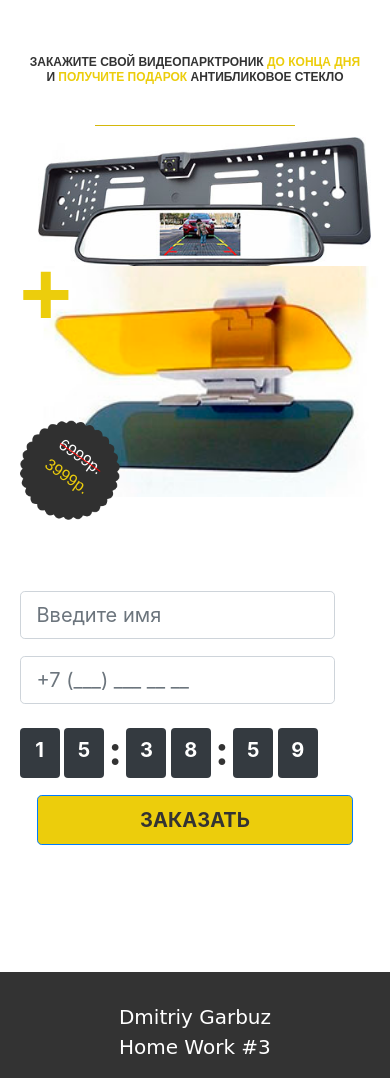
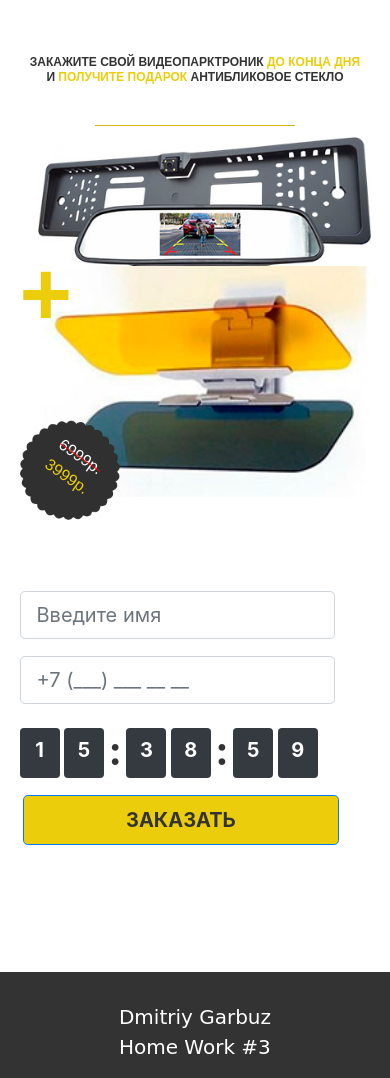
Before and after one commit to DmitriyGarbuz/autoshophomework, a plain HTML site: page index.html in a window 390 px wide. Shown: the part 8651-9729 px from the top of the page. Drawn offline with nearby package versions, Linux system fonts and the light colour scheme.

Commit message:
update blok9
button

```diff
--- a/style/style1.css
+++ b/style/style1.css
@@ -1802,6 +1802,6 @@ display: none;
             color: rgb(51, 51, 51);
             height: 50px;
             width: 90%;
-            margin-left: 5%;
-        }
-}
+            margin-left: 1%;
+        }
+}
```
